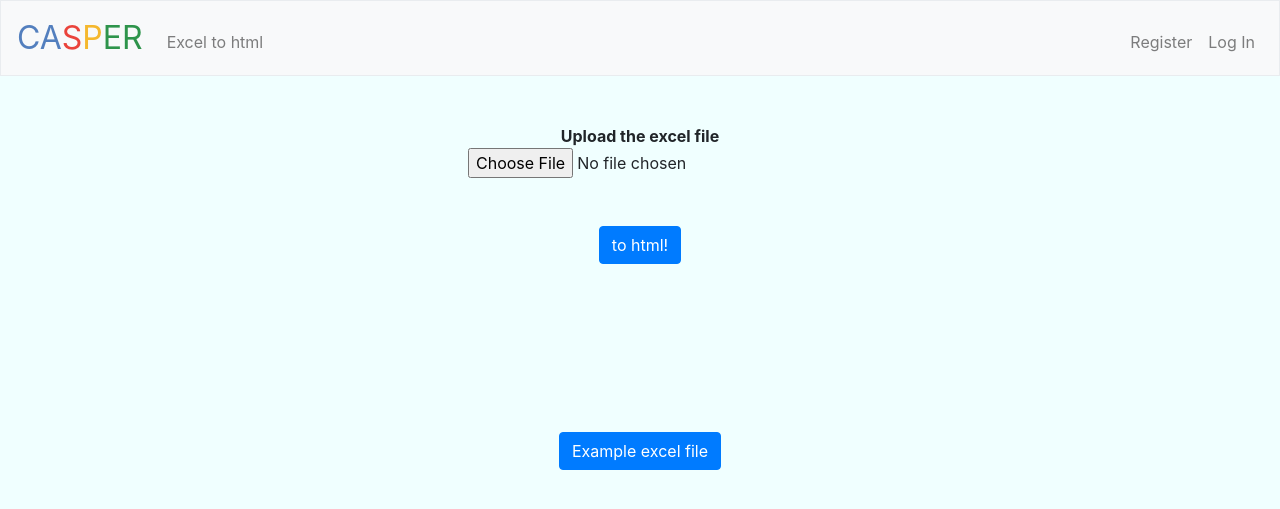
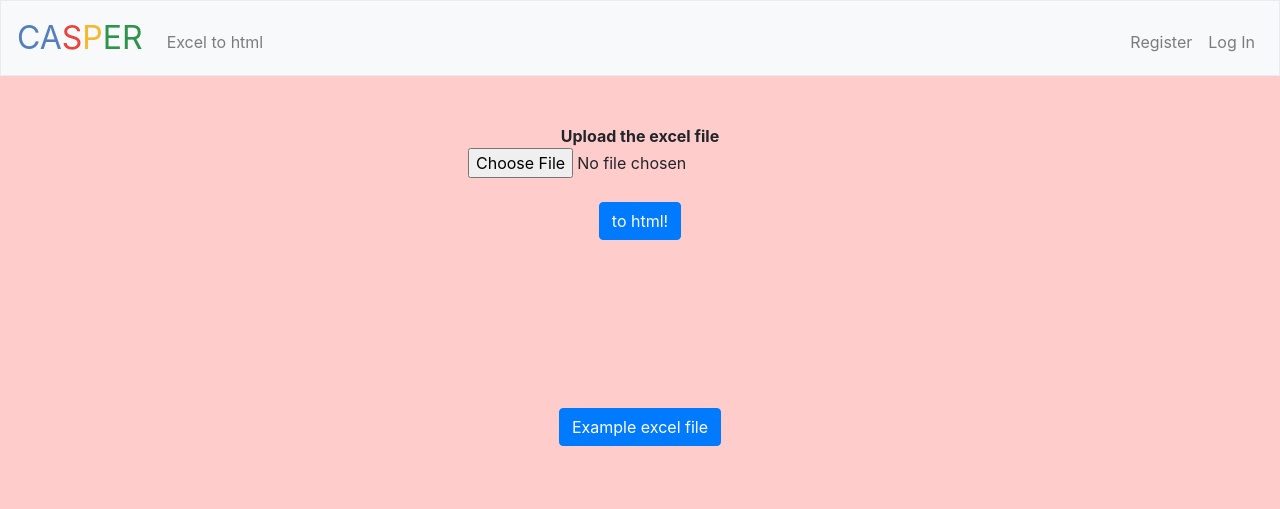
Before and after one commit to ckl95/Fluitschema, a Flask app: page /to_html in a window 1280 px wide. Shown: the top 509 px of the page. Run offline with Flask 2, Linux system fonts and the light colour scheme; some libraries are stand-ins or nearby versions.

Commit message:
try again

```diff
--- a/application.py
+++ b/application.py
@@ -359,7 +359,7 @@ def to_html():
 
     elif request.method == "POST" and "example" in request.form:
 
-        send_file("5-okt.xlsx", as_attachment=True, attachment_filename="example_file.xlsx")
+        return send_file("5-okt.xlsx", as_attachment=True, attachment_filename="example_file.xlsx")
 
     else:
         return render_template("to_html.html")
--- a/templates/to_html.html
+++ b/templates/to_html.html
@@ -5,13 +5,12 @@
 {% endblock %}
 
 {% block main %}
-<body background-color:red>
+<body style="background-color:#ffcccc">
     <form action="/to_html" method="post" enctype="multipart/form-data">
         <b>Upload the excel file</b>
         <div>
             <input type="file" id="file" name="excel_file" value="excel_file">
         </div>
-        <br />
         <br />
         <button class="btn btn-primary" type="submit">to html! </button>
         <br />
```
